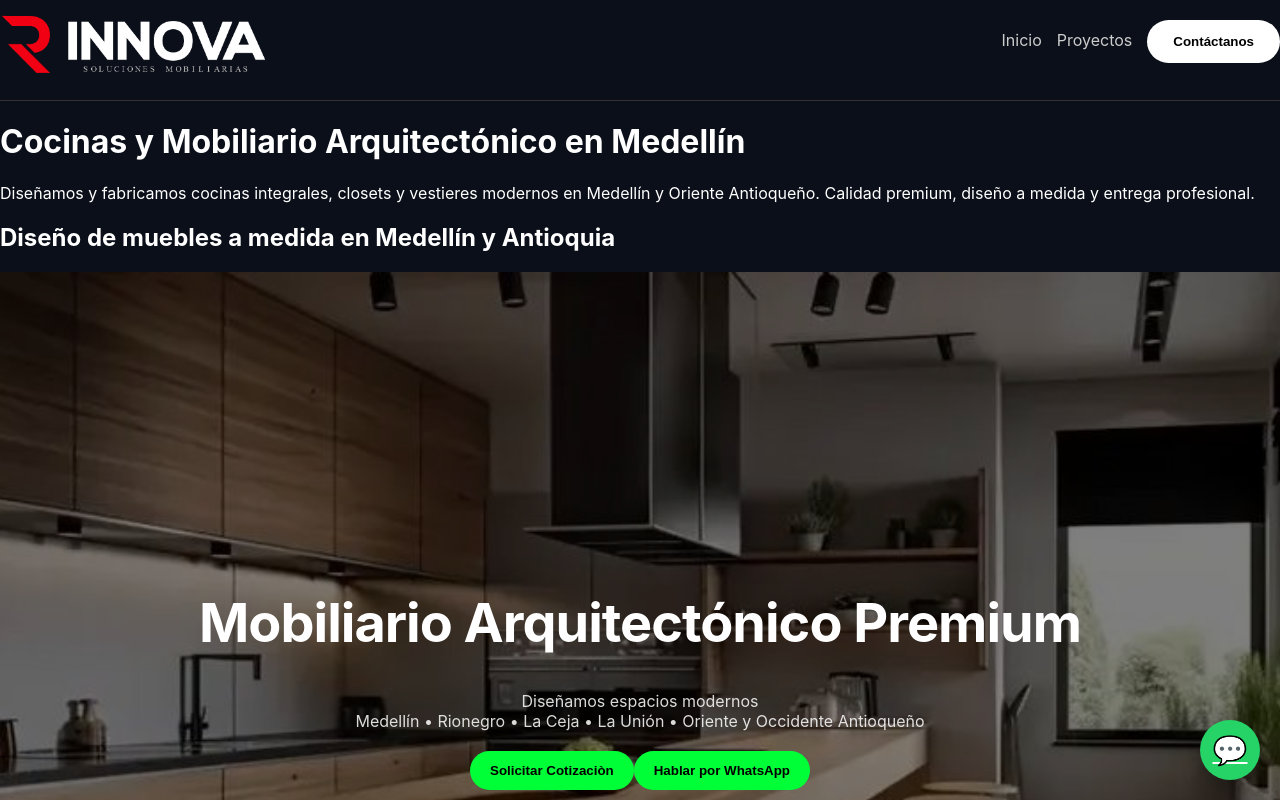
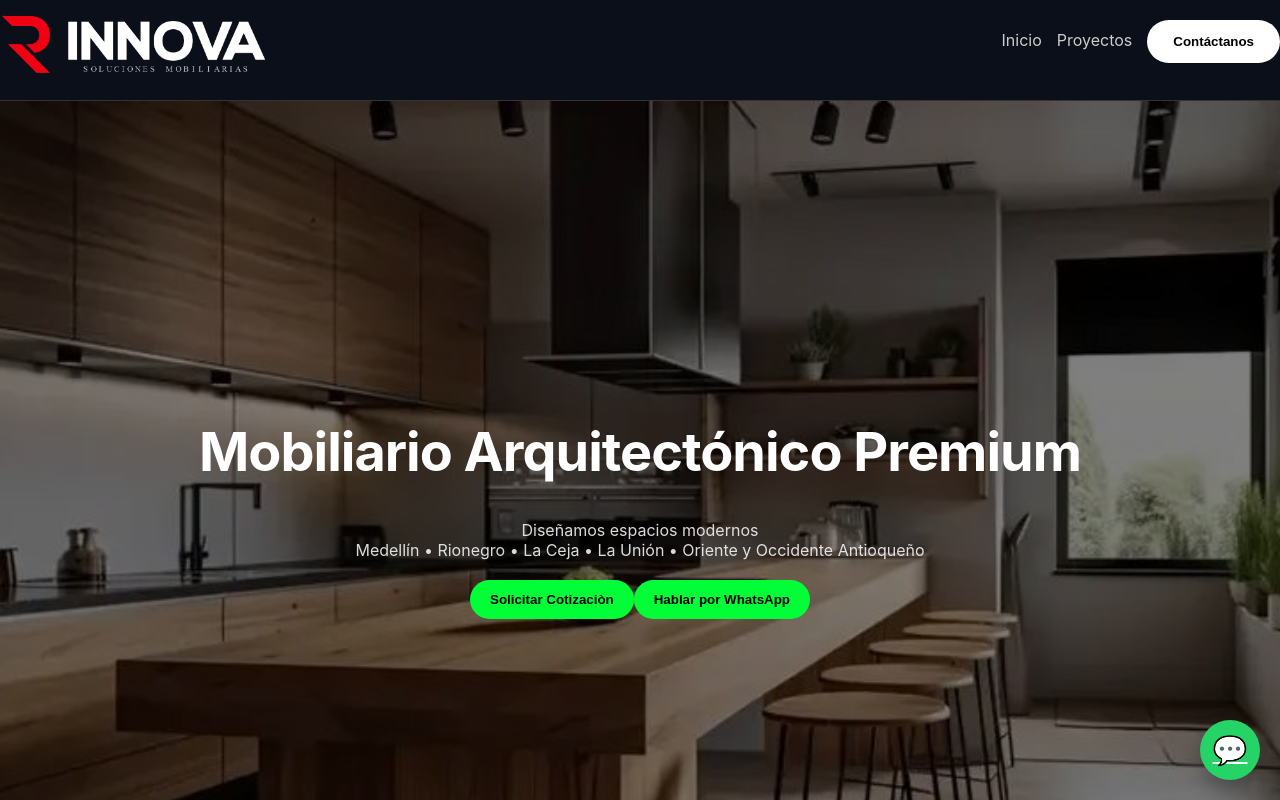
Before and after one commit to jloteroldan18-rgb/mi-web, a React (Vite) app: page / in a window 1280 px wide. Shown: the top 800 px of the page. Built offline with nearby package versions, Linux system fonts and the light colour scheme.

Commit message:
SEO optimizado

```diff
--- a/src/App.jsx
+++ b/src/App.jsx
@@ -18,15 +18,6 @@ export default function App() {
         </nav>
       </header>
 
-      <h1>Cocinas y Mobiliario Arquitectónico en Medellín</h1>
-
-<p>
-Diseñamos y fabricamos cocinas integrales, closets y vestieres modernos en Medellín y Oriente Antioqueño.
-Calidad premium, diseño a medida y entrega profesional.
-</p>
-
-<h2>Diseño de muebles a medida en Medellín y Antioquia</h2>
-
       <Routes>
         <Route path="/" element={<Home />} />
         <Route path="/proyectos" element={<Proyectos />} />
```
